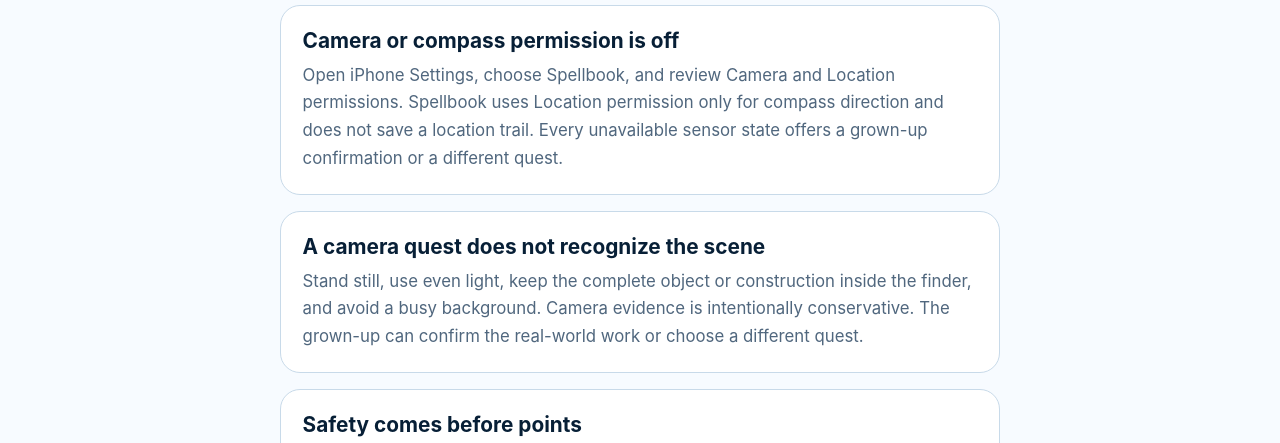
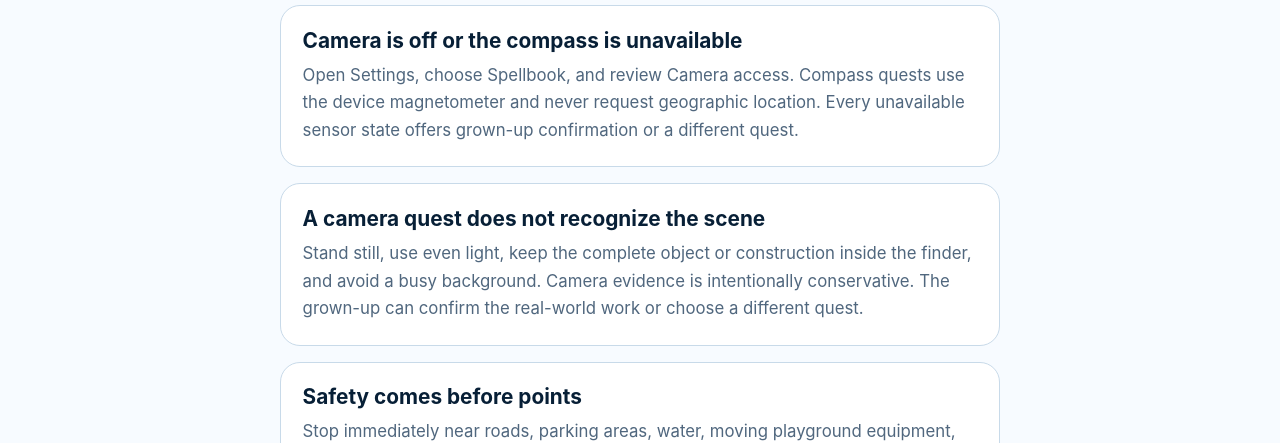
Before and after one commit to dpolokhalo/spellbook-parent-center, a plain HTML site: page support.html in a window 1280 px wide. Shown: the part 280-723 px from the top of the page. Drawn offline with Linux system fonts and the light colour scheme.

Commit message:
Clarify compass uses no location permission

```diff
--- a/support.html
+++ b/support.html
@@ -18,8 +18,8 @@
     <h1>How can we help?</h1>
 
     <section class="support-block">
-      <h2>Camera or compass permission is off</h2>
-      <p>Open iPhone Settings, choose Spellbook, and review Camera and Location permissions. Spellbook uses Location permission only for compass direction and does not save a location trail. Every unavailable sensor state offers a grown-up confirmation or a different quest.</p>
+      <h2>Camera is off or the compass is unavailable</h2>
+      <p>Open Settings, choose Spellbook, and review Camera access. Compass quests use the device magnetometer and never request geographic location. Every unavailable sensor state offers grown-up confirmation or a different quest.</p>
     </section>
 
     <section class="support-block">
```
Also changed, not shown: privacy.html (+2 -2 lines).
